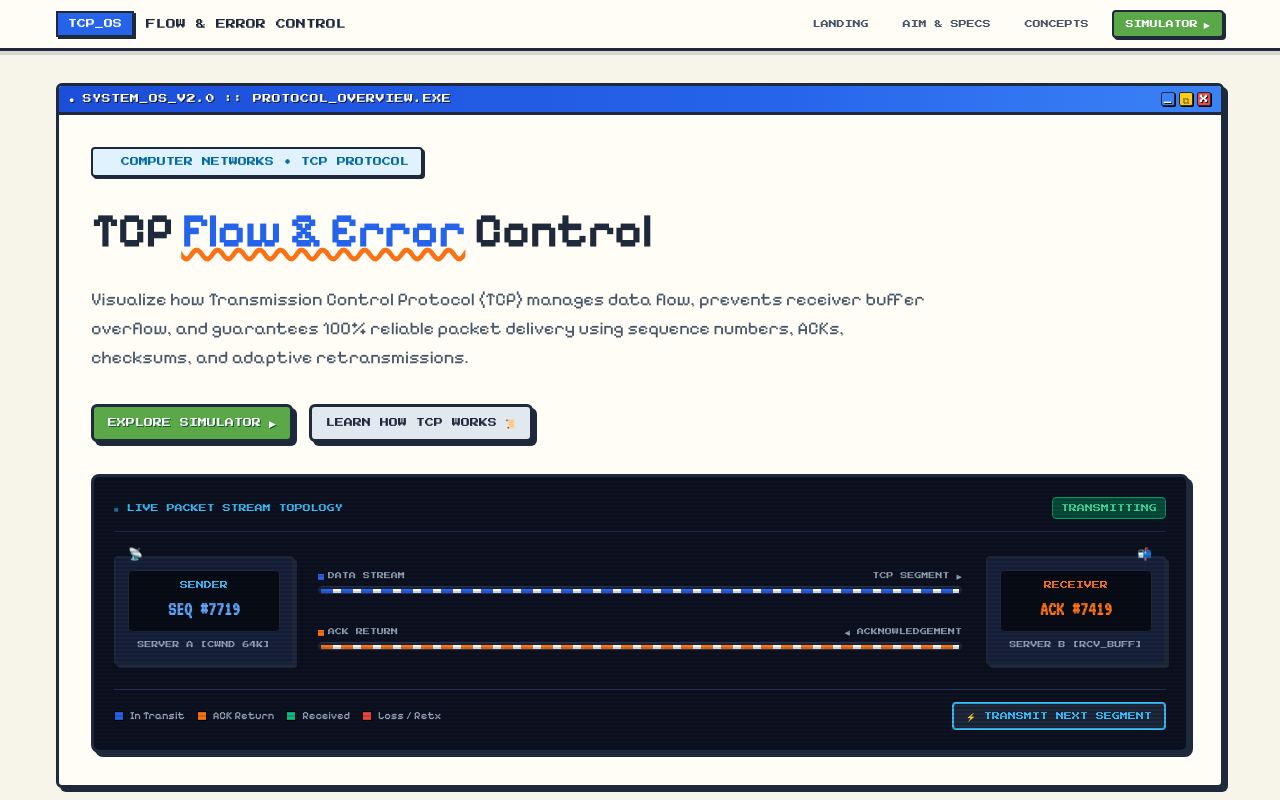
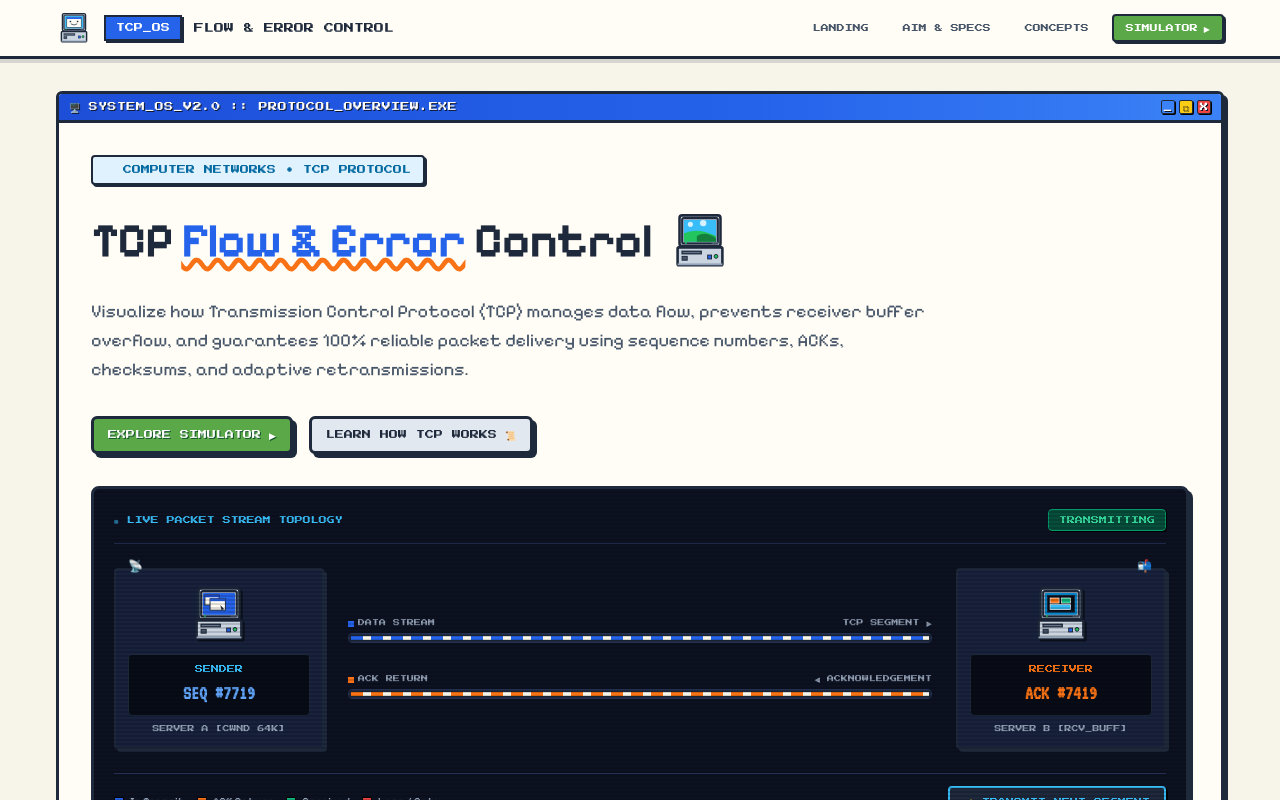
Before and after one commit to Aarnaaa22/CN_TCP_model_mini_project-, a React (Vite) app in the folder frontend/: page / in a window 1280 px wide. Both pictures are taken after a click on the button "START". Shown: the top 800 px of the page. Built offline with nearby package versions, Linux system fonts and the light colour scheme; no server answers.

Commit message:
add retro CRT PC monitor illustrations and polish typography across Aim/Theory Overview page

```diff
--- a/frontend/src/components/OverviewPage.jsx
+++ b/frontend/src/components/OverviewPage.jsx
@@ -1,4 +1,84 @@
 import { useState, useEffect } from 'react';
+
+// Retro CRT PC Monitor & Tower SVG Illustration Component (matching retro 90s PC sticker design)
+function RetroPCMonitor({ type = 'sender', className = "w-16 h-16" }) {
+  return (
+    <svg viewBox="0 0 100 100" className={className} fill="none" xmlns="http://www.w3.org/2000/svg">
+      {/* PC Tower Base */}
+      <rect x="15" y="60" width="70" height="28" rx="2" fill="#CBD5E1" stroke="#1E293B" strokeWidth="4" />
+      <rect x="22" y="66" width="30" height="4" fill="#64748B" stroke="#1E293B" strokeWidth="2" />
+      <rect x="22" y="74" width="8" height="6" fill="#475569" stroke="#1E293B" strokeWidth="1.5" />
+      <circle cx="75" cy="74" r="3" fill="#22C55E" stroke="#1E293B" strokeWidth="1.5" />
+      <rect x="62" y="72" width="6" height="6" fill="#2563EB" stroke="#1E293B" strokeWidth="1.5" />
+      <rect x="15" y="85" width="70" height="3" fill="#94A3B8" />
+
+      {/* CRT Monitor Case */}
+      <rect x="18" y="10" width="64" height="48" rx="4" fill="#E2E8F0" stroke="#1E293B" strokeWidth="4" />
+      <rect x="22" y="14" width="56" height="40" rx="3" fill="#94A3B8" stroke="#1E293B" strokeWidth="3" />
+
+      {/* Screen Content Variants */}
+      {type === 'sender' && (
+        <g>
+          <rect x="25" y="17" width="50" height="34" rx="2" fill="#2563EB" />
+          <rect x="28" y="20" width="22" height="16" fill="#FFFDF5" stroke="#1E293B" strokeWidth="1.5" />
+          <rect x="28" y="20" width="22" height="4" fill="#1D4ED8" />
+          <rect x="36" y="26" width="24" height="18" fill="#FFFDF5" stroke="#1E293B" strokeWidth="1.5" />
+          <rect x="36" y="26" width="24" height="4" fill="#2563EB" />
+          <path d="M52 36 L58 42 L54 44 Z" fill="#1E293B" />
+        </g>
+      )}
+
+      {type === 'receiver' && (
+        <g>
+          <rect x="25" y="17" width="50" height="34" rx="2" fill="#0284C7" />
+          <rect x="29" y="21" width="42" height="26" fill="#080C16" stroke="#1E293B" strokeWidth="1.5" />
+          <rect x="33" y="25" width="14" height="8" fill="#F97316" stroke="#FFF" strokeWidth="1" />
+          <rect x="51" y="25" width="14" height="8" fill="#10B981" stroke="#FFF" strokeWidth="1" />
+          <rect x="33" y="35" width="32" height="8" fill="#38BDF8" stroke="#FFF" strokeWidth="1" />
+        </g>
+      )}
+
+      {type === 'bliss' && (
+        <g>
+          <rect x="25" y="17" width="50" height="34" rx="2" fill="#38BDF8" />
+          <circle cx="35" cy="24" r="4" fill="#FFF" opacity="0.8" />
+          <circle cx="55" cy="22" r="5" fill="#FFF" opacity="0.8" />
+          <path d="M25 38 Q 45 28, 75 42 L75 51 L25 51 Z" fill="#22C55E" />
+          <path d="M45 42 Q 60 34, 75 46 L75 51 L45 51 Z" fill="#15803D" />
+        </g>
+      )}
+
+      {type === 'tictactoe' && (
+        <g>
+          <rect x="25" y="17" width="50" height="34" rx="2" fill="#080C16" />
+          <line x1="41" y1="20" x2="41" y2="48" stroke="#FACC15" strokeWidth="2" />
+          <line x1="57" y1="20" x2="57" y2="48" stroke="#FACC15" strokeWidth="2" />
+          <line x1="28" y1="29" x2="72" y2="29" stroke="#FACC15" strokeWidth="2" />
+          <line x1="28" y1="39" x2="72" y2="39" stroke="#FACC15" strokeWidth="2" />
+          <path d="M31 23 L37 27 M37 23 L31 27" stroke="#EF4444" strokeWidth="2" />
+          <circle cx="49" cy="25" r="3" fill="none" stroke="#38BDF8" strokeWidth="2" />
+          <path d="M63 32 L69 36 M69 32 L63 36" stroke="#EF4444" strokeWidth="2" />
+          <circle cx="34" cy="44" r="3" fill="none" stroke="#38BDF8" strokeWidth="2" />
+        </g>
+      )}
+
+      {type === 'happy' && (
+        <g>
+          <rect x="25" y="17" width="50" height="34" rx="2" fill="#38BDF8" />
+          <rect x="30" y="20" width="40" height="28" fill="#FFFDF5" stroke="#1E293B" strokeWidth="1.5" />
+          <rect x="30" y="20" width="40" height="5" fill="#2563EB" />
+          <rect x="38" y="30" width="4" height="4" fill="#1E293B" />
+          <rect x="58" y="30" width="4" height="4" fill="#1E293B" />
+          <path d="M42 39 Q 50 45, 58 39" fill="none" stroke="#1E293B" strokeWidth="2" strokeLinecap="round" />
+        </g>
+      )}
+
+      {/* Ventilation & LED */}
+      <rect x="68" y="52" width="10" height="2" fill="#64748B" />
+      <circle cx="28" cy="53" r="1.5" fill="#22C55E" />
+    </svg>
+  );
+}
 
 export default function OverviewPage({ onLaunchSimulation, onBackToLanding }) {
   const [seq, setSeq] = useState(7719);
@@ -26,6 +106,7 @@ export default function OverviewPage({ onLaunchSimulation, onBackToLanding }) {
       <header className="sticky top-0 z-50 bg-[#FFFDF5] border-b-3 border-[#1E293B] shadow-[0_4px_0px_rgba(30,41,59,0.15)] py-2.5 mb-8">
         <div className="max-w-[1200px] mx-auto px-4 flex flex-wrap justify-between items-center gap-4">
           <div className="flex items-center gap-3 cursor-pointer" onClick={onBackToLanding}>
+            <RetroPCMonitor type="happy" className="w-9 h-9" />
             <div className="px-2.5 py-1 bg-[#2563EB] text-white font-['Press_Start_2P'] text-[9px] border-2 border-[#1E293B] shadow-[2px_2px_0px_#1E293B]">
               TCP_OS
             </div>
@@ -70,7 +151,7 @@ export default function OverviewPage({ onLaunchSimulation, onBackToLanding }) {
         <section className="card retro-card overflow-hidden">
           <div className="retro-window-header">
             <div className="flex items-center gap-2">
-              <span>●</span>
+              <span>🖥️</span>
               <span>SYSTEM_OS_V2.0 :: PROTOCOL_OVERVIEW.EXE</span>
             </div>
             <div className="retro-window-controls">
@@ -82,18 +163,23 @@ export default function OverviewPage({ onLaunchSimulation, onBackToLanding }) {
 
           <div className="p-6 md:p-8 flex flex-col gap-6">
 
+            <div className="flex items-center gap-3">
               <div className="inline-flex items-center gap-2 bg-[#E0F2FE] border-2 border-[#1E293B] shadow-[2px_2px_0px_#1E293B] px-3 py-1.5 rounded w-fit">
-              <span className="w-2 h-2 rounded-full bg-[#0284C7] animate-ping"></span>
+                <span className="w-2.5 h-2.5 rounded-full bg-[#0284C7] animate-ping"></span>
                 <span className="font-['Press_Start_2P'] text-[9px] text-[#0369A1]">
                   COMPUTER NETWORKS • TCP PROTOCOL
                 </span>
               </div>
+            </div>
 
-            <h1 className="text-3xl md:text-5xl font-bold tracking-tight text-[#1E293B] leading-tight">
+            <div className="flex items-center gap-4">
+              <h1 className="text-3xl md:text-5xl font-bold tracking-tight text-[#1E293B] leading-tight font-['Pixelify_Sans']">
                 TCP <span className="text-[#2563EB] underline decoration-wavy decoration-[#F97316]">Flow & Error</span> Control
               </h1>
+              <RetroPCMonitor type="bliss" className="w-16 h-16 hidden md:block pixel-float" />
+            </div>
 
-            <p className="text-base md:text-lg text-[#475569] max-w-[850px] leading-relaxed">
+            <p className="text-base md:text-lg text-[#475569] max-w-[850px] leading-relaxed font-['Pixelify_Sans']">
               Visualize how Transmission Control Protocol (TCP) manages data flow, prevents receiver buffer overflow,
               and guarantees 100% reliable packet delivery using sequence numbers, ACKs, checksums, and adaptive retransmissions.
             </p>
@@ -102,21 +188,21 @@ export default function OverviewPage({ onLaunchSimulation, onBackToLanding }) {
             <div className="flex flex-wrap items-center gap-4 my-2">
               <button
                 onClick={onLaunchSimulation}
-                className="btn-pixel btn-pixel-primary py-3 px-6 text-xs flex items-center gap-2"
+                className="btn-pixel btn-pixel-primary py-3.5 px-6 text-xs flex items-center gap-2 shadow-[4px_4px_0px_#1E293B]"
               >
                 <span>EXPLORE SIMULATOR</span>
                 <span>▶</span>
               </button>
               <a
                 href="#objective"
-                className="btn-pixel btn-pixel-secondary py-3 px-6 text-xs flex items-center gap-2"
+                className="btn-pixel btn-pixel-secondary py-3.5 px-6 text-xs flex items-center gap-2 shadow-[4px_4px_0px_#1E293B]"
               >
                 <span>LEARN HOW TCP WORKS</span>
                 <span>📜</span>
               </a>
             </div>
 
-            {/* CRT TOPOLOGY LIVE PREVIEW STAGE */}
+            {/* CRT TOPOLOGY LIVE PREVIEW STAGE WITH RETRO PC MONITORS */}
             <div className="bg-[#0D1222] border-3 border-[#1E293B] shadow-[4px_4px_0px_#1E293B] rounded-lg p-5 flex flex-col gap-4 relative overflow-hidden">
 
               {/* CRT Scanline Overlay Effect */}
@@ -128,18 +214,19 @@ export default function OverviewPage({ onLaunchSimulation, onBackToLanding }) {
                   <span className="animate-pulse">■</span>
                   <span>LIVE PACKET STREAM TOPOLOGY</span>
                 </div>
-                <div className="bg-[#064E3B] text-[#34D399] border border-[#059669] px-2 py-1 rounded">
+                <div className="bg-[#064E3B] text-[#34D399] border border-[#059669] px-2.5 py-1 rounded shadow-[1px_1px_0px_#000]">
                   TRANSMITTING
                 </div>
               </div>
 
               {/* Nodes Grid */}
-              <div className="grid grid-cols-1 md:grid-cols-[180px_1fr_180px] gap-6 items-center py-2">
+              <div className="grid grid-cols-1 md:grid-cols-[210px_1fr_210px] gap-6 items-center py-2">
 
-                {/* Sender Node */}
-                <div className="bg-[#18223D] border-2 border-[#1E293B] shadow-[3px_3px_0px_#1E293B] rounded p-3 text-center relative">
+                {/* Sender Node with Retro PC Illustration */}
+                <div className="bg-[#18223D] border-2 border-[#1E293B] shadow-[3px_3px_0px_#1E293B] rounded p-3 text-center flex flex-col items-center gap-2 relative">
                   <span className="absolute -top-3 left-3 text-xs">📡</span>
-                  <div className="bg-[#080C16] border border-[#1E293B] rounded p-2 mb-2">
+                  <RetroPCMonitor type="sender" className="w-16 h-16 drop-shadow-[2px_2px_0px_rgba(0,0,0,0.5)]" />
+                  <div className="bg-[#080C16] border border-[#1E293B] rounded p-2 w-full">
                     <div className="font-['Press_Start_2P'] text-[8px] text-[#38BDF8] mb-1">SENDER</div>
                     <div className="font-['VT323'] text-xl font-bold text-[#60A5FA]">
                       SEQ #{seq}
@@ -162,7 +249,7 @@ export default function OverviewPage({ onLaunchSimulation, onBackToLanding }) {
                       </span>
                       <span>TCP SEGMENT ▶</span>
                     </div>
-                    <div className="h-2 bg-[#1E293B] rounded border border-[#233054] overflow-hidden relative">
+                    <div className="h-2.5 bg-[#1E293B] rounded border border-[#233054] overflow-hidden relative">
                       <div className="wire-data w-full h-full"></div>
                     </div>
                     <div
@@ -182,7 +269,7 @@ export default function OverviewPage({ onLaunchSimulation, onBackToLanding }) {
                       </span>
                       <span>◀ ACKNOWLEDGEMENT</span>
                     </div>
-                    <div className="h-2 bg-[#1E293B] rounded border border-[#233054] overflow-hidden relative">
+                    <div className="h-2.5 bg-[#1E293B] rounded border border-[#233054] overflow-hidden relative">
                       <div className="wire-ack w-full h-full"></div>
                     </div>
                     <div
@@ -195,10 +282,11 @@ export default function OverviewPage({ onLaunchSimulation, onBackToLanding }) {
 
                 </div>
 
-                {/* Receiver Node */}
-                <div className="bg-[#18223D] border-2 border-[#1E293B] shadow-[3px_3px_0px_#1E293B] rounded p-3 text-center relative">
+                {/* Receiver Node with Retro PC Illustration */}
+                <div className="bg-[#18223D] border-2 border-[#1E293B] shadow-[3px_3px_0px_#1E293B] rounded p-3 text-center flex flex-col items-center gap-2 relative">
                   <span className="absolute -top-3 right-3 text-xs">📬</span>
-                  <div className="bg-[#080C16] border border-[#1E293B] rounded p-2 mb-2">
+                  <RetroPCMonitor type="receiver" className="w-16 h-16 drop-shadow-[2px_2px_0px_rgba(0,0,0,0.5)]" />
+                  <div className="bg-[#080C16] border border-[#1E293B] rounded p-2 w-full">
                     <div className="font-['Press_Start_2P'] text-[8px] text-[#F97316] mb-1">RECEIVER</div>
                     <div className="font-['VT323'] text-xl font-bold text-[#F97316]">
                       ACK #{ack}
@@ -229,7 +317,7 @@ export default function OverviewPage({ onLaunchSimulation, onBackToLanding }) {
                 </div>
                 <button
                   onClick={manualPulseSegment}
-                  className="bg-[#1E293B] hover:bg-[#38BDF8] text-[#38BDF8] hover:text-[#0C101D] border-2 border-[#38BDF8] font-['Press_Start_2P'] text-[8px] px-3 py-1.5 rounded cursor-pointer transition-colors"
+                  className="bg-[#1E293B] hover:bg-[#38BDF8] text-[#38BDF8] hover:text-[#0C101D] border-2 border-[#38BDF8] font-['Press_Start_2P'] text-[8px] px-3.5 py-2 rounded cursor-pointer transition-colors shadow-[2px_2px_0px_#000]"
                 >
                   ⚡ TRANSMIT NEXT SEGMENT
                 </button>
@@ -244,7 +332,7 @@ export default function OverviewPage({ onLaunchSimulation, onBackToLanding }) {
         <section className="card retro-card overflow-hidden" id="objective">
           <div className="retro-window-header">
             <div className="flex items-center gap-2">
-              <span>●</span>
+              <span>💻</span>
               <span>WINDOW_02 :: AIM_AND_OBJECTIVE.SYS</span>
             </div>
             <div className="retro-window-controls">
@@ -256,18 +344,21 @@ export default function OverviewPage({ onLaunchSimulation, onBackToLanding }) {
 
           <div className="p-6 md:p-8 flex flex-col gap-6">
 
+            <div className="flex items-center justify-between">
               <div className="font-['Press_Start_2P'] text-[9px] text-[#2563EB]">
                 PROJECT AIM & OBJECTIVES
+              </div>
+              <RetroPCMonitor type="tictactoe" className="w-12 h-12 hidden sm:block" />
             </div>
 
             <div className="grid grid-cols-1 md:grid-cols-[1.2fr_1fr] gap-6 items-stretch">
 
               {/* Text Card */}
               <div className="bg-[#F8FAFC] border-3 border-[#1E293B] shadow-[4px_4px_0px_#1E293B] rounded-lg p-6 flex flex-col justify-center gap-3">
-                <h3 className="text-xl md:text-2xl font-bold text-[#1E293B] leading-snug">
+                <h3 className="text-xl md:text-2xl font-bold text-[#1E293B] leading-snug font-['Pixelify_Sans']">
                   Make TCP's reliability mechanisms visible, not just theoretical.
                 </h3>
-                <p className="text-base text-[#475569] leading-relaxed">
+                <p className="text-base text-[#475569] leading-relaxed font-['Pixelify_Sans']">
                   Textbooks describe flow control and error control in abstract formulas — window sizes, sequence numbers, checksum calculations, and RTO retransmission timers.
                   This interactive simulation turns those concepts into live animated events: watch a sender and receiver exchange real file packets over an imperfect network, one acknowledgement at a time.
                 </p>
@@ -313,7 +404,7 @@ export default function OverviewPage({ onLaunchSimulation, onBackToLanding }) {
         <section className="card retro-card overflow-hidden" id="concepts">
           <div className="retro-window-header">
             <div className="flex items-center gap-2">
-              <span>●</span>
+              <span>🕹️</span>
               <span>WINDOW_03 :: UNDERSTAND_TCP_CONCEPTS.EXE</span>
             </div>
             <div className="retro-window-controls">
@@ -329,7 +420,7 @@ export default function OverviewPage({ onLaunchSimulation, onBackToLanding }) {
               UNDERSTAND TCP THROUGH SIMULATION
             </div>
 
-            <h2 className="text-2xl md:text-3xl font-bold text-[#1E293B]">
+            <h2 className="text-2xl md:text-3xl font-bold text-[#1E293B] font-['Pixelify_Sans']">
               Core Reliability & Flow Mechanisms
             </h2>
 
@@ -337,17 +428,17 @@ export default function OverviewPage({ onLaunchSimulation, onBackToLanding }) {
 
               {/* Module 1 */}
               <div className="bg-white border-3 border-[#1E293B] shadow-[4px_4px_0px_#1E293B] rounded-lg overflow-hidden flex flex-col justify-between hover:-translate-y-1 transition-transform">
-                <div className="bg-[#1E293B] text-white font-['Press_Start_2P'] text-[8px] p-2.5 border-b-3 border-[#1E293B] flex justify-between">
+                <div className="bg-[#1E293B] text-white font-['Press_Start_2P'] text-[8px] p-2.5 border-b-3 border-[#1E293B] flex justify-between items-center">
                   <span>MODULE: 01</span>
-                  <span>BUFFER_MGMT</span>
+                  <RetroPCMonitor type="sender" className="w-6 h-6" />
                 </div>
                 <div className="p-5 flex flex-col gap-3 flex-1 justify-between">
                   <div>
                     <div className="font-['Press_Start_2P'] text-[9px] text-[#2563EB] mb-1">
                       FLOW CONTROL
                     </div>
-                    <h3 className="text-xl font-bold text-[#1E293B] mb-2">Regulated Delivery</h3>
-                    <p className="text-sm text-[#475569] leading-relaxed">
+                    <h3 className="text-xl font-bold text-[#1E293B] mb-2 font-['Pixelify_Sans']">Regulated Delivery</h3>
+                    <p className="text-sm text-[#475569] leading-relaxed font-['Pixelify_Sans']">
                       TCP regulates packet transmission based on the receiver's available buffer capacity (`RCV_WND`) to prevent congestion and buffer overflow.
                     </p>
                   </div>
@@ -361,17 +452,17 @@ export default function OverviewPage({ onLaunchSimulation, onBackToLanding }) {
 
               {/* Module 2 */}
               <div className="bg-white border-3 border-[#1E293B] shadow-[4px_4px_0px_#1E293B] rounded-lg overflow-hidden flex flex-col justify-between hover:-translate-y-1 transition-transform">
-                <div className="bg-[#1E293B] text-white font-['Press_Start_2P'] text-[8px] p-2.5 border-b-3 border-[#1E293B] flex justify-between">
+                <div className="bg-[#1E293B] text-white font-['Press_Start_2P'] text-[8px] p-2.5 border-b-3 border-[#1E293B] flex justify-between items-center">
                   <span>MODULE: 02</span>
-                  <span>RELIABILITY_ENG</span>
+                  <RetroPCMonitor type="tictactoe" className="w-6 h-6" />
                 </div>
                 <div className="p-5 flex flex-col gap-3 flex-1 justify-between">
                   <div>
                     <div className="font-['Press_Start_2P'] text-[9px] text-[#2563EB] mb-1">
                       ERROR CONTROL
                     </div>
-                    <h3 className="text-xl font-bold text-[#1E293B] mb-2">Checksum & Retransmit</h3>
-                    <p className="text-sm text-[#475569] leading-relaxed">
+                    <h3 className="text-xl font-bold text-[#1E293B] mb-2 font-['Pixelify_Sans']">Checksum & Retransmit</h3>
+                    <p className="text-sm text-[#475569] leading-relaxed font-['Pixelify_Sans']">
                       Detect corrupted data using 16-bit internet checksums. Automatically retransmit lost packets upon timeout (RTO) or duplicate ACKs.
                     </p>
                   </div>
@@ -385,17 +476,17 @@ export default function OverviewPage({ onLaunchSimulation, onBackToLanding }) {
 
               {/* Module 3 */}
               <div className="bg-white border-3 border-[#1E293B] shadow-[4px_4px_0px_#1E293B] rounded-lg overflow-hidden flex flex-col justify-between hover:-translate-y-1 transition-transform">
-                <div className="bg-[#1E293B] text-white font-['Press_Start_2P'] text-[8px] p-2.5 border-b-3 border-[#1E293B] flex justify-between">
+                <div className="bg-[#1E293B] text-white font-['Press_Start_2P'] text-[8px] p-2.5 border-b-3 border-[#1E293B] flex justify-between items-center">
                   <span>MODULE: 03</span>
-                  <span>PACKET_STREAM</span>
+                  <RetroPCMonitor type="receiver" className="w-6 h-6" />
                 </div>
                 <div className="p-5 flex flex-col gap-3 flex-1 justify-between">
                   <div>
                     <div className="font-['Press_Start_2P'] text-[9px] text-[#2563EB] mb-1">
                       DATA TRANSMISSION
                     </div>
-                    <h3 className="text-xl font-bold text-[#1E293B] mb-2">Packets In Motion</h3>
-                    <p className="text-sm text-[#475569] leading-relaxed">
+                    <h3 className="text-xl font-bold text-[#1E293B] mb-2 font-['Pixelify_Sans']">Packets In Motion</h3>
+                    <p className="text-sm text-[#475569] leading-relaxed font-['Pixelify_Sans']">
                       Trace data payload fragmentation into distinct TCP segments, tracking `SND.NXT` and `RCV.NXT` sequence pointers live in action.
                     </p>
                   </div>
@@ -416,7 +507,7 @@ export default function OverviewPage({ onLaunchSimulation, onBackToLanding }) {
         <section className="card retro-card overflow-hidden text-center max-w-[900px] mx-auto w-full my-4">
           <div className="retro-window-header bg-[#0F172A]">
             <div className="flex items-center gap-2">
-              <span>●</span>
+              <span>🖥️</span>
               <span>SYSTEM_DIALOGUE :: LAUNCH_SIMULATOR.EXE</span>
             </div>
             <div className="retro-window-controls">
@@ -425,18 +516,19 @@ export default function OverviewPage({ onLaunchSimulation, onBackToLanding }) {
           </div>
 
           <div className="p-8 md:p-10 flex flex-col items-center gap-4">
+            <RetroPCMonitor type="happy" className="w-20 h-20 pixel-float" />
             <div className="font-['Press_Start_2P'] text-[10px] text-[#2563EB]">
               READY TO TEST TCP SIMULATION?
             </div>
-            <h2 className="text-3xl font-bold text-[#1E293B]">
+            <h2 className="text-3xl font-bold text-[#1E293B] font-['Pixelify_Sans']">
               Ready to see TCP in action?
             </h2>
-            <p className="text-base text-[#475569] max-w-[650px] leading-relaxed">
+            <p className="text-base text-[#475569] max-w-[650px] leading-relaxed font-['Pixelify_Sans']">
               Launch the full interactive simulator to experiment with packet loss, delay jitter, checksum corruption, and sliding window flow control.
             </p>
             <button
               onClick={onLaunchSimulation}
-              className="btn-pixel btn-pixel-primary py-4 px-8 text-sm flex items-center gap-3 mt-2"
+              className="btn-pixel btn-pixel-primary py-4 px-8 text-sm flex items-center gap-3 mt-2 shadow-[4px_4px_0px_#1E293B]"
             >
               <span>LAUNCH SIMULATOR</span>
               <span>▶</span>
```
Lines whose indentation alone changed are shown as unchanged.
